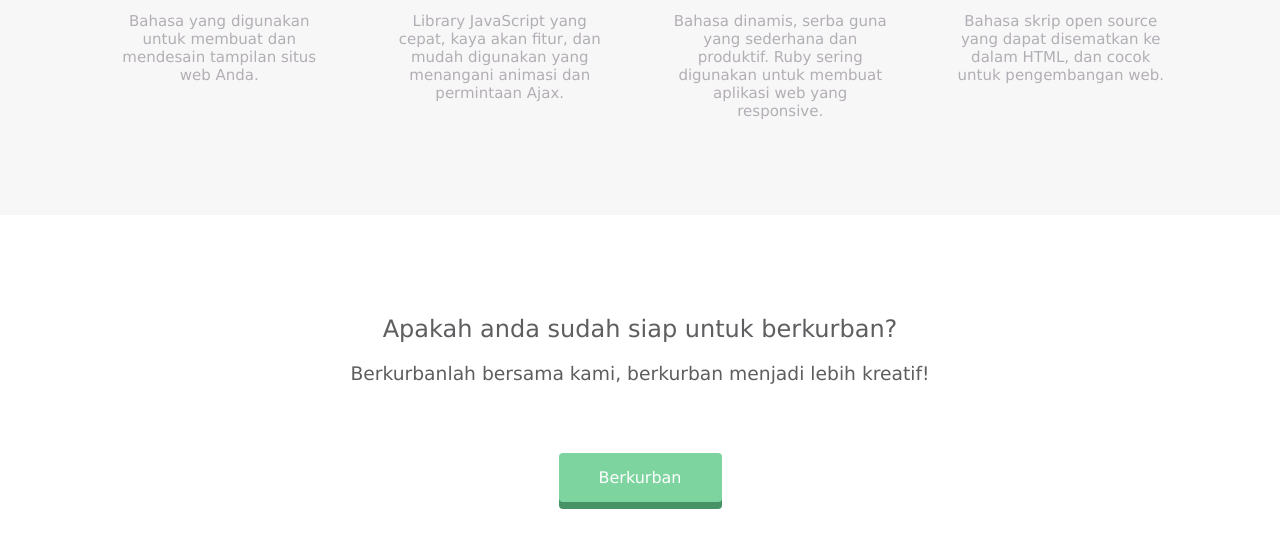
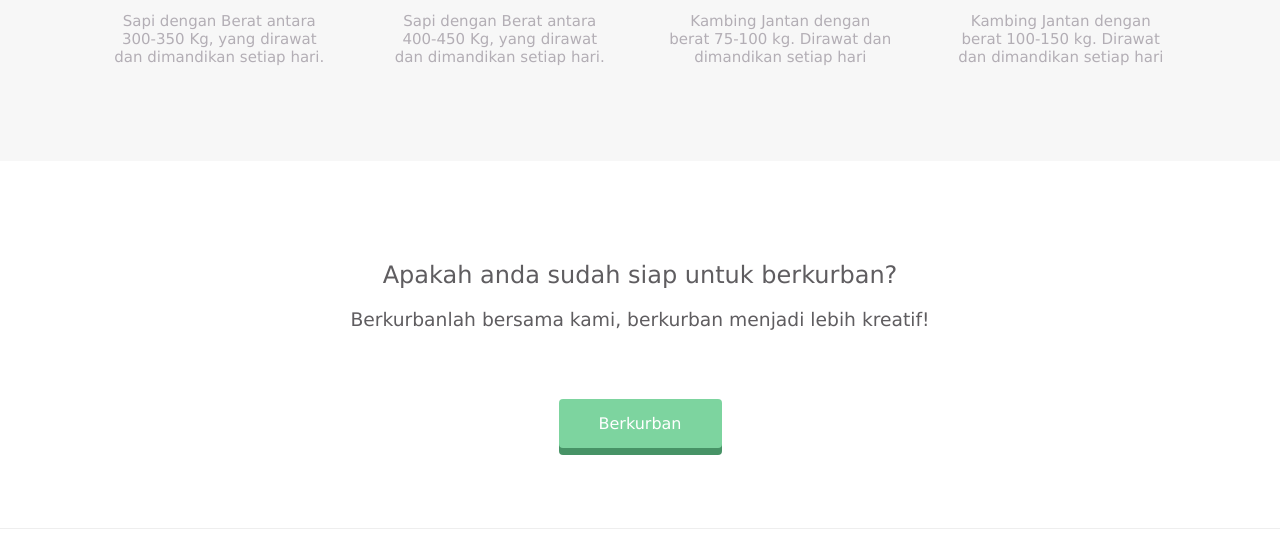
Before and after one commit to OranjeRialto/KelompokE62, a plain HTML site: page index.html in a window 1280 px wide. Shown: the part 1186-1723 px from the top of the page. Drawn offline with Linux system fonts and the light colour scheme.

Commit message:
Update index.html

```diff
--- a/index.html
+++ b/index.html
@@ -48,28 +48,28 @@
               <img src="https://prog-8.com/images/html/advanced/html.png">
                <p>SAPI SUPER A</p>
             </div>
-             <p class="text-contents">Bahasa yang digunakan untuk membuat dan mendesain tampilan situs web Anda. </p>
+             <p class="text-contents">Sapi dengan Berat antara 300-350 Kg, yang dirawat dan dimandikan setiap hari. </p>
           </div>
           <div class="lesson">
             <div class="lesson-icon">
               <img src="https://prog-8.com/images/html/advanced/jQuery.png">
               <p>SAPI SUPER B</p>
             </div>
-            <p class="text-contents">Library JavaScript yang cepat, kaya akan fitur, dan mudah digunakan yang menangani animasi dan permintaan Ajax.</p>
+            <p class="text-contents">Sapi dengan Berat antara 400-450 Kg, yang dirawat dan dimandikan setiap hari.</p>
           </div>
           <div class="lesson">
             <div class="lesson-icon">
               <img src="https://prog-8.com/images/html/advanced/ruby.png">
               <p>KAMBING SUPER A</p>
             </div>
-            <p class="text-contents">Bahasa dinamis, serba guna yang sederhana dan produktif. Ruby sering digunakan untuk membuat aplikasi web yang responsive.</p>
+            <p class="text-contents">Kambing Jantan dengan berat 75-100 kg. Dirawat dan dimandikan setiap hari</p>
           </div>
           <div class="lesson">
             <div class="lesson-icon">
               <img src="https://prog-8.com/images/html/advanced/php.png">
               <p>KAMBING SUPER B</p>
             </div>
-            <p class="text-contents">Bahasa skrip open source yang dapat disematkan ke dalam HTML, dan cocok untuk pengembangan web.</p>
+            <p class="text-contents">Kambing Jantan dengan berat 100-150 kg. Dirawat dan dimandikan setiap hari</p>
           </div>
           <div class="clear"></div>
         </div>
```
